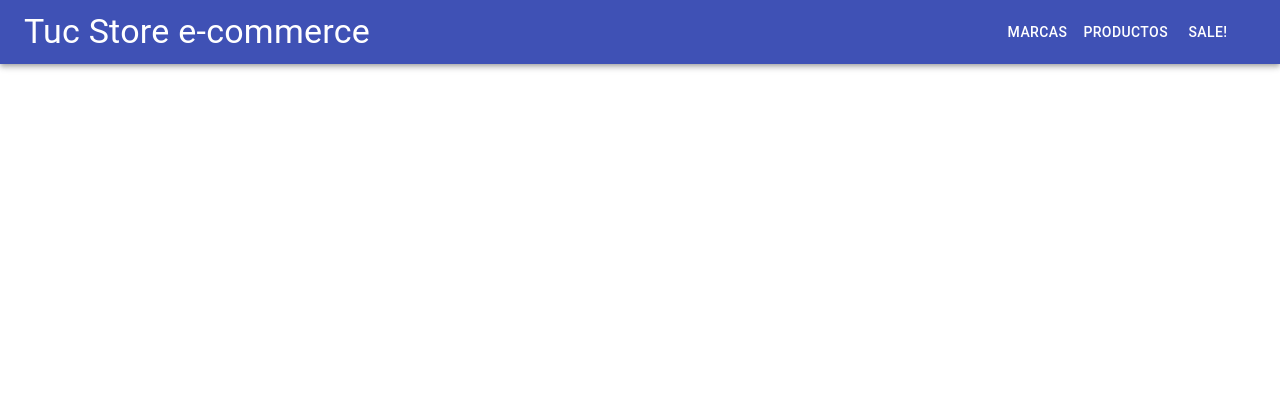
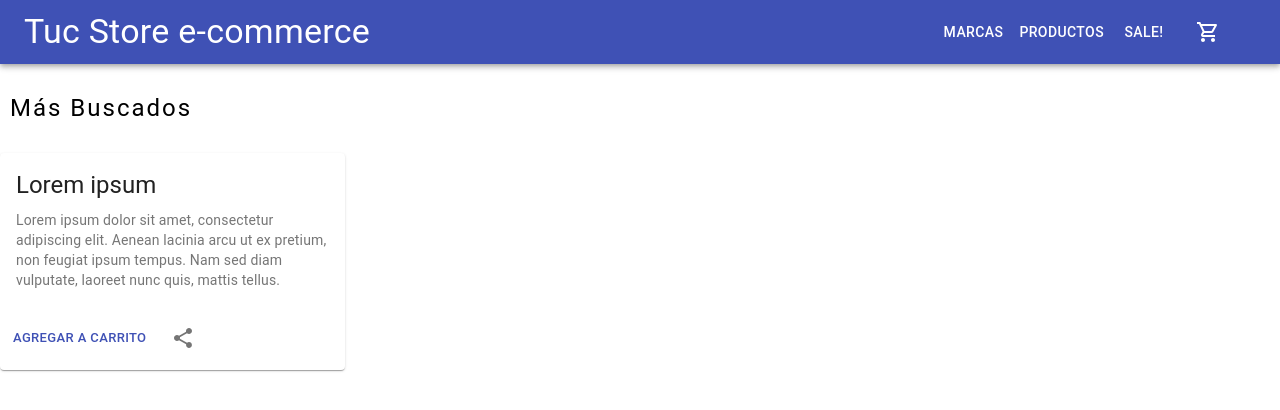
Before and after one commit to magrellet/tuc-store, a React (Create React App) app: page / in a window 1280 px wide. Shown: the top 410 px of the page. Built offline with nearby package versions, Linux system fonts and the light colour scheme.

Commit message:
03 - Shopping Cart added in menu and Item List Container with a card dummy added

```diff
--- a/package.json
+++ b/package.json
@@ -4,6 +4,7 @@
   "private": true,
   "dependencies": {
     "@material-ui/core": "^4.12.3",
+    "@material-ui/icons": "^4.11.2",
     "@testing-library/jest-dom": "^5.11.4",
     "@testing-library/react": "^11.1.0",
     "@testing-library/user-event": "^12.1.10",
--- a/src/App.js
+++ b/src/App.js
@@ -1,10 +1,12 @@
 import "./App.css";
 import NavBar from "./components/NavBar";
+import ItemListContainer from "./components/ItemListContainer";
 
 function App() {
   return (
     <div>
       <NavBar />
+      <ItemListContainer />
     </div>
   );
 }
--- /dev/null
+++ b/src/components/CartWidget.js
@@ -0,0 +1,10 @@
+import React, { Component } from "react";
+import ShoppingCart from "@material-ui/icons/ShoppingCartOutlined";
+
+export class CartWidget extends Component {
+  render() {
+    return <ShoppingCart />;
+  }
+}
+
+export default CartWidget;
--- /dev/null
+++ b/src/components/ItemListContainer.css
@@ -0,0 +1,15 @@
+.Card {
+  max-width: 345px;
+}
+
+.Card-Media {
+  height: 140;
+}
+
+.ItemListTitle {
+  padding: 10px;
+  font-family: "Roboto", "Helvetica", "Arial", sans-serif;
+  font-weight: 400;
+  line-height: 1.235;
+  letter-spacing: 2px;
+}
--- /dev/null
+++ b/src/components/ItemListContainer.js
@@ -0,0 +1,48 @@
+import React, { Component } from "react";
+import Card from "@material-ui/core/Card";
+import CardActionArea from "@material-ui/core/CardActionArea";
+import CardActions from "@material-ui/core/CardActions";
+import CardContent from "@material-ui/core/CardContent";
+import CardMedia from "@material-ui/core/CardMedia";
+import Button from "@material-ui/core/Button";
+import IconButton from "@material-ui/core/IconButton";
+import Typography from "@material-ui/core/Typography";
+
+import ShareIcon from "@material-ui/icons/Share";
+
+import "./ItemListContainer.css";
+
+export class ItemListContainer extends Component {
+  render() {
+    return (
+      <div>
+        <h2 className="ItemListTitle">Más Buscados</h2>
+        <Card className="Card">
+          <CardActionArea className="Card-Media">
+            <CardMedia title="Contemplative Reptile" />
+            <CardContent>
+              <Typography gutterBottom variant="h5" component="h2">
+                Lorem ipsum
+              </Typography>
+              <Typography variant="body2" color="textSecondary" component="p">
+                Lorem ipsum dolor sit amet, consectetur adipiscing elit. Aenean
+                lacinia arcu ut ex pretium, non feugiat ipsum tempus. Nam sed
+                diam vulputate, laoreet nunc quis, mattis tellus.
+              </Typography>
+            </CardContent>
+          </CardActionArea>
+          <CardActions>
+            <Button size="small" color="primary">
+              Agregar a Carrito
+            </Button>
+            <IconButton aria-label="share">
+              <ShareIcon />
+            </IconButton>
+          </CardActions>
+        </Card>
+      </div>
+    );
+  }
+}
+
+export default ItemListContainer;
--- a/src/components/NavBar.js
+++ b/src/components/NavBar.js
@@ -3,6 +3,8 @@ import AppBar from "@material-ui/core/AppBar";
 import Toolbar from "@material-ui/core/Toolbar";
 import Typography from "@material-ui/core/Typography";
 import Button from "@material-ui/core/Button";
+
+import CartWidget from "./CartWidget";
 
 import "./NavBar.css";
 
@@ -17,6 +19,9 @@ class NavBar extends Component {
             {menuItems.map((item, i) => {
               return <Button color="inherit">{item}</Button>;
             })}
+            <Button color="inherit">
+              <CartWidget />
+            </Button>
           </section>
         </Toolbar>
       </AppBar>
```
Also changed, not shown: 2 other files (tests, documents, lock files or other folders).
